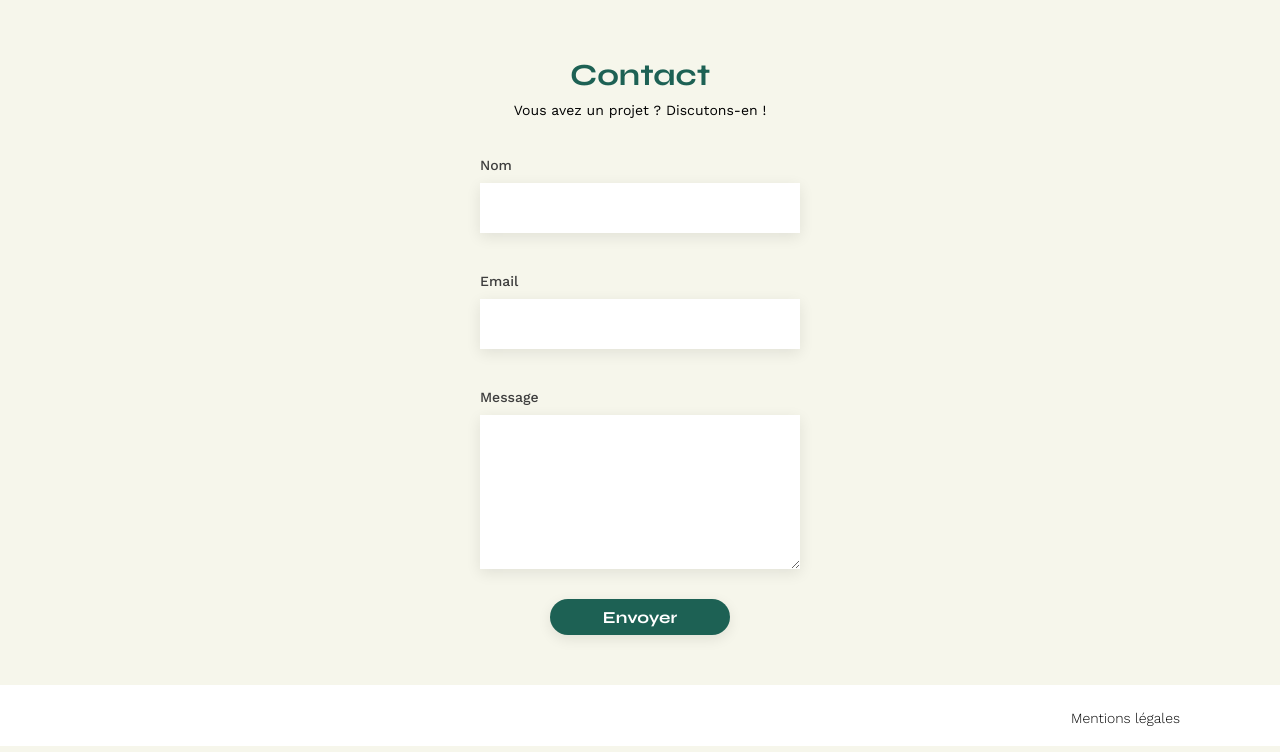
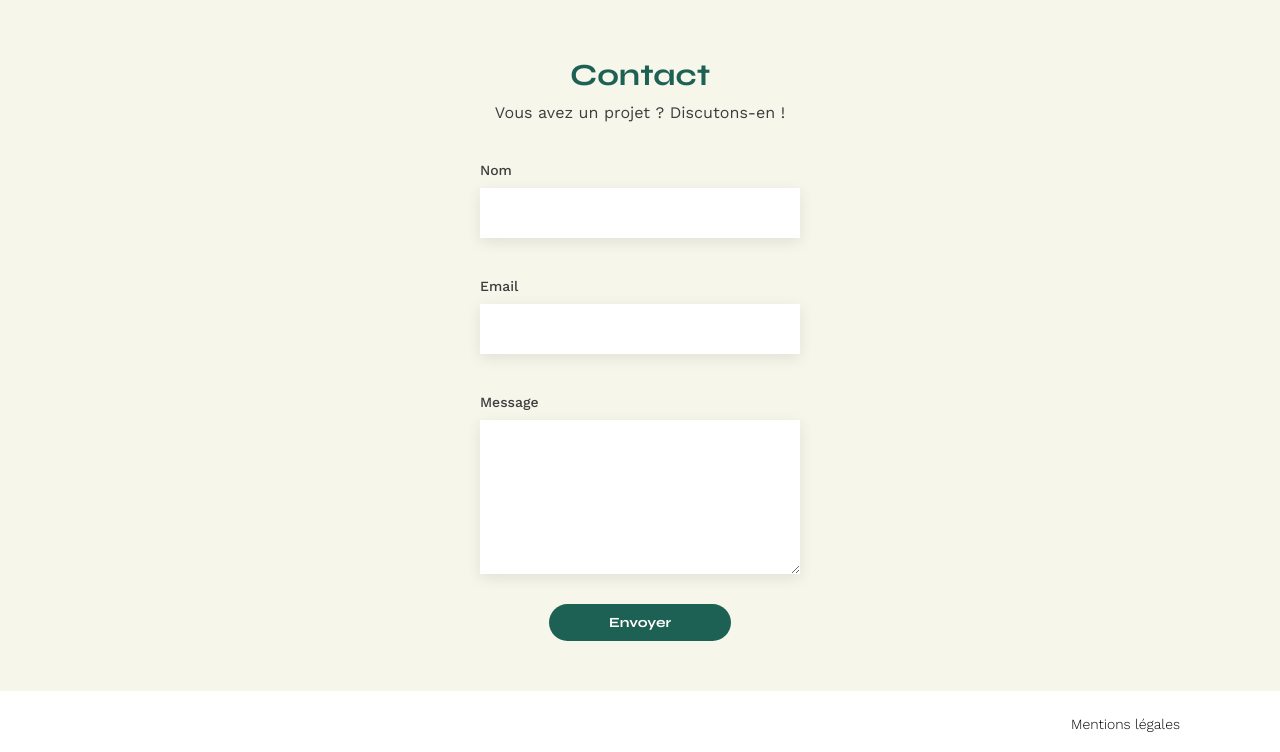
Before and after one commit to camipro-cell/Creez-une-page-web-dynamique-avec-JavaScript, a plain HTML site: page FrontEnd/index.html in a window 1280 px wide. Shown: the part 831-1583 px from the top of the page. Drawn offline with nearby package versions, Linux system fonts and the light colour scheme; no server answers.

Commit message:
Modif input->button et CSS

```diff
--- a/FrontEnd/assets/style.css
+++ b/FrontEnd/assets/style.css
@@ -87,10 +87,12 @@ a {
 	color: #000000;
 }
 
-button:hover, #contact input[type="submit"]:hover {
+button:hover {
 	cursor: pointer;
 }
-
+#introduction p, #contact label, #contact p, .gallery figcaption, .user-login-formulary label, .user-login-formulary a  {
+    color: #3D3D3D;
+}
 /*** CSS HEADER ***/
 
 header {
@@ -218,7 +220,6 @@ h1 > span {
 	font-size: 0.930em;
 	font-weight: 400;
 	line-height: 15px;
-	color: #3D3D3D;
 	padding-top: 7px;
 }
 
@@ -240,8 +241,14 @@ h1 > span {
 	text-align: center;
 }
 
-#contact h2{
+#contact h2 {
 	margin-bottom: 10px;
+}
+
+#contact p {
+	font-size: 1.15em;
+	font-weight: 400;
+	line-height: 19px;
 }
 
 #contact input {
@@ -253,7 +260,6 @@ h1 > span {
 
 #contact label {
 	margin: 40px 0 10px 0;
-	color: #3D3D3D;
 	font-weight: 500;
 	line-height: 16px;
 }
@@ -263,16 +269,16 @@ h1 > span {
 	box-shadow: 0px 4px 14px rgba(0, 0, 0, 0.09);
 }
 
-#contact input[type="submit"] {
+#contact button {
 	font-family: 'Syne';
-	font-weight: 700;
+	font-size: 1em;
 	color: white;
-	height: 36px;
-	width: 180px;
 	background-color: #1D6154;
 	margin : 30px auto 50px ;
 	text-align: center;
+	border: none;
 	border-radius: 60px ;
+	padding: 10px 60px;
 }
 
 /*** CSS FOOTER ***/
@@ -325,7 +331,6 @@ footer li a {
 .user-login-formulary label {
 	font-weight: 500;
 	line-height: 16px;
-	color: #3D3D3D;
 }
 
 .typography-for-login-in-user-page {
@@ -348,7 +353,6 @@ footer li a {
 	margin: auto;
 	padding-top: 30px;
 	text-decoration: underline;
-	color: #3D3D3D;
 	font-weight: 500;
 	line-height: 16px;
 }
--- a/FrontEnd/index.html
+++ b/FrontEnd/index.html
@@ -51,7 +51,7 @@
 					<input type="email" name="email" id="email">
 					<label for="message">Message</label>
 					<textarea name="message" id="message" cols="30" rows="10"></textarea>
-					<input type="submit" value="Envoyer">
+					<button type="submit">Envoyer</button>
 				</form>
 			</section>
 		</main>
```
